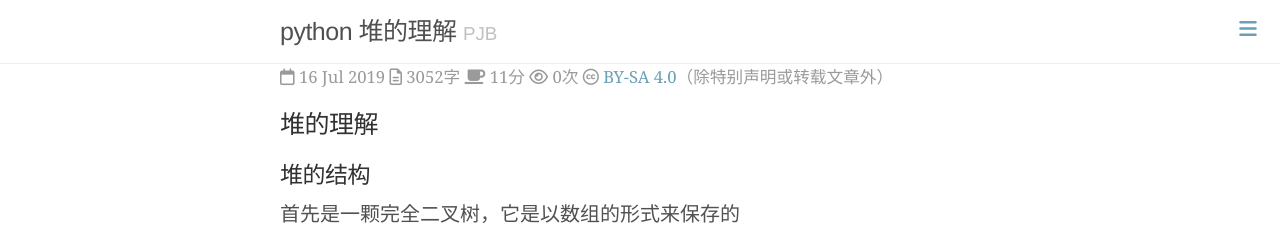
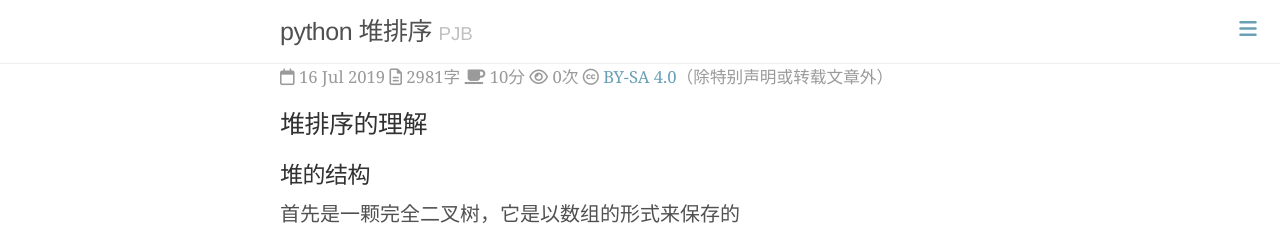
Before and after one commit to Max-PJB/Max-PJB.github.io, a Jekyll site: the page built from _posts/2019-07-16-堆排序.md, in a window 1280 px wide. Shown: the top 225 px of the page. Built offline with Jekyll 4.4.1, drawn with Linux system fonts in a browser that asks for light colours; nearby versions of some CDN libraries; our own code applies the rules of GitHub Pages for plain Markdown files; a script that is not in the unit is left out; comment, search, counter and statistics services are not loaded; some of the changed text lies outside the part shown.

Commit message:
改了个名字，不能叫堆的理解，应该叫叫堆排序的理解

```diff
--- a/_posts/2019-07-16-堆排序.md
+++ b/_posts/2019-07-16-堆排序.md
@@ -1,12 +1,12 @@
 ---
-title: python 堆的理解
+title: python 堆排序
 categories:
   - python
 tags:
   - python
   - 堆
 ---
-# 堆的理解
+# 堆排序的理解
 
 ## 堆的结构
 
```
Also changed, not shown: other parts of _posts/2019-07-16-堆排序.md (+0 -8 lines).
